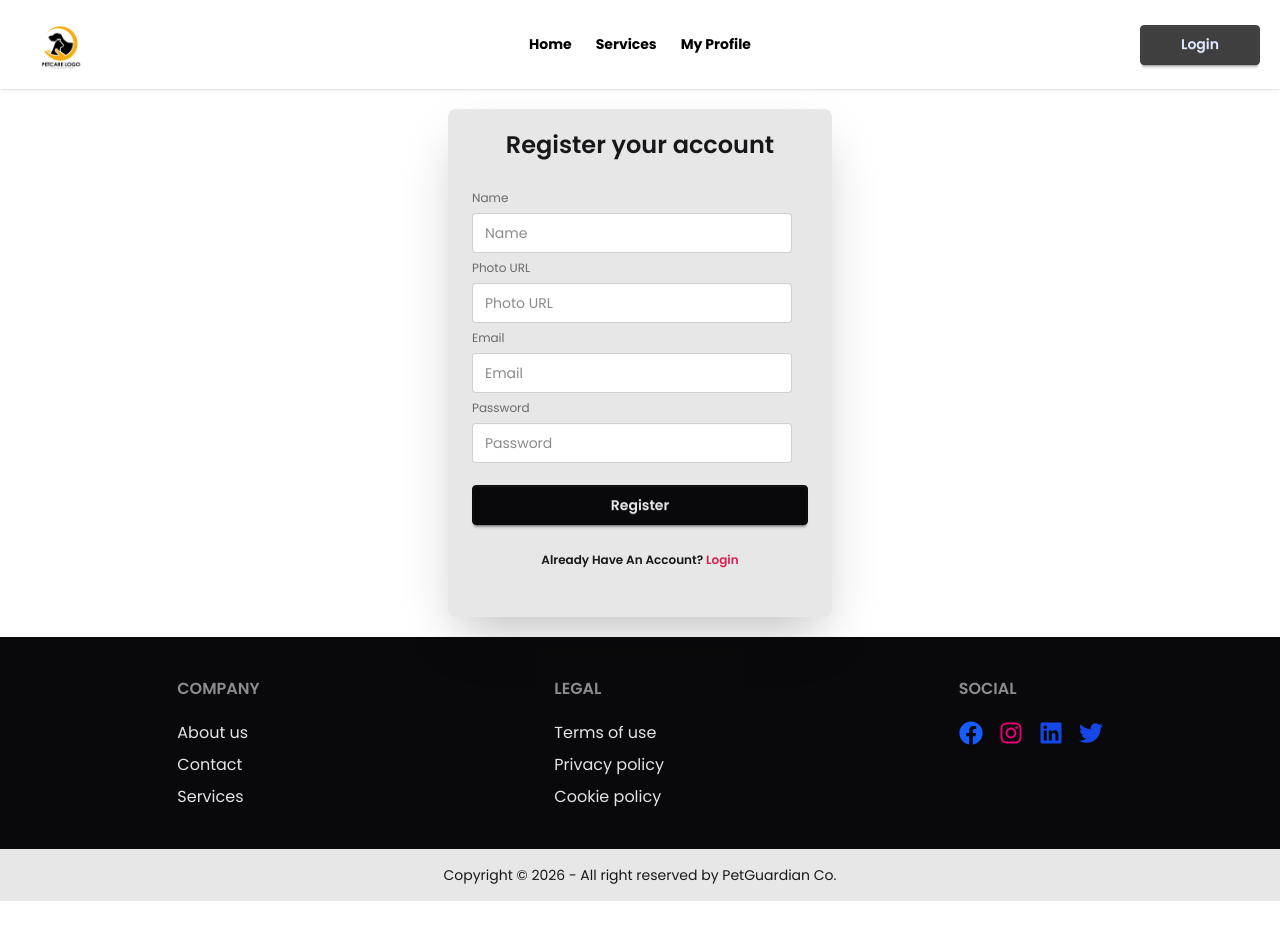
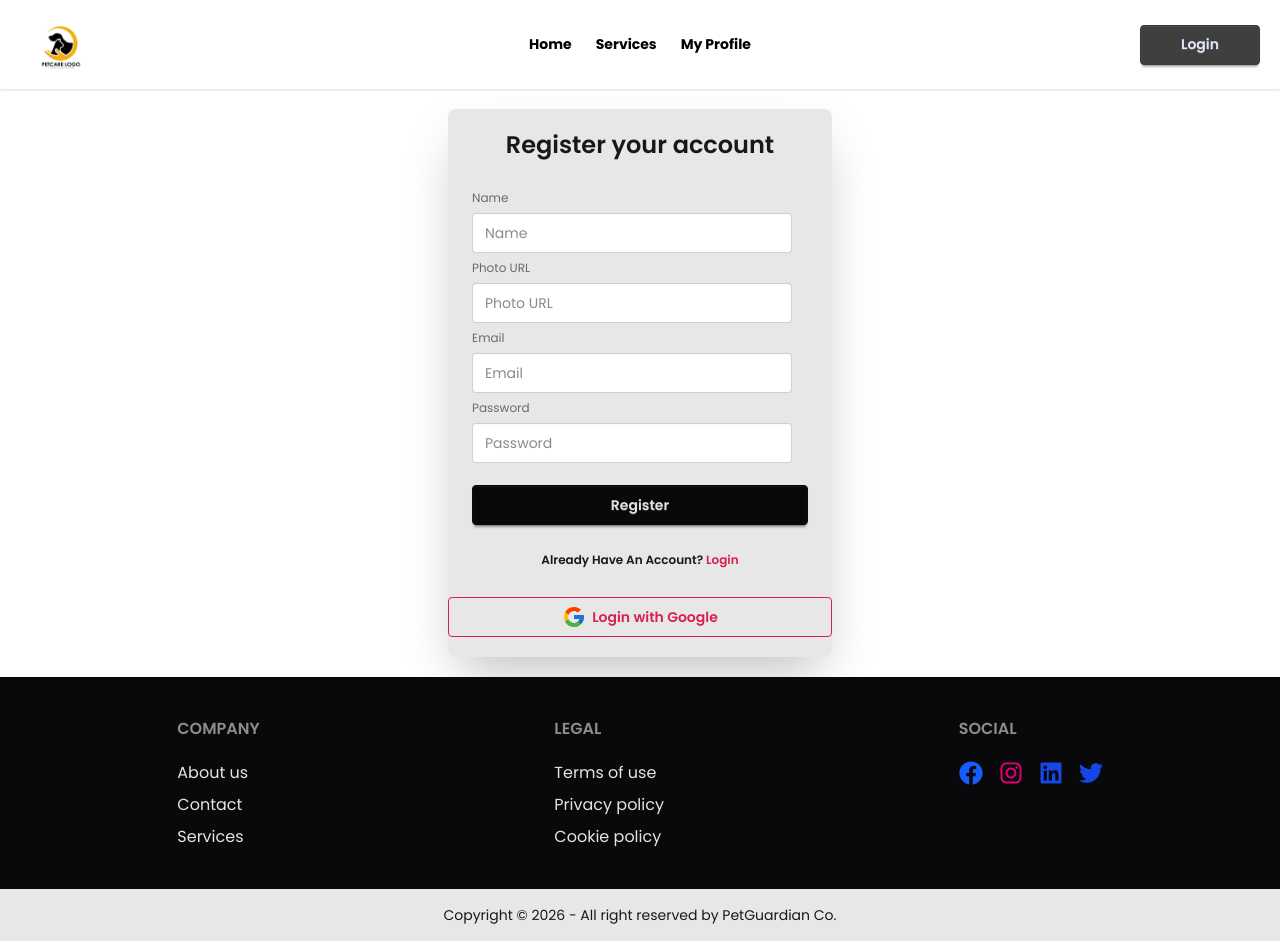
Before and after one commit to Rhcoder79/my-ph-assignment-9, a React (Vite) app: page /auth/register in a window 1280 px wide. Before the commit the page ends 901 px from the top, so only its background shows below. Built offline with nearby package versions, Linux system fonts and the light colour scheme; no server answers.

Commit message:
my profile page working

```diff
--- a/src/pages/Login.jsx
+++ b/src/pages/Login.jsx
@@ -27,6 +27,19 @@ const Login = () => {
      const email=form.em.value;
      const password =form.pass.value;
      console.log({email,password});
+       if (password.length < 6) {
+            setError("Password must be at least 6 characters long.");
+            return;
+        }
+        if (!/[A-Z]/.test(password)) {
+            setError("Password must contain at least one uppercase letter.");
+            return;
+        }
+
+        if (!/[a-z]/.test(password)) {
+            setError("Password must contain at least one lowercase letter.");
+            return;
+        }
      signIn(email,password)
      .then(result=>{
         const user=result.user;
@@ -64,7 +77,6 @@ const Login = () => {
       </form>
     <div className='space-y-3'>
 <button    onClick={handleGoogleSignIn} className="btn btn-secondary btn-outline w-full"><FcGoogle size={24} /> Login with Google </button>
-
 </div>
     </div>
         </div>
--- a/src/pages/Register.jsx
+++ b/src/pages/Register.jsx
@@ -3,11 +3,24 @@ import { Link, useLocation, useNavigate } from 'react-router';
 import { AuthContext } from '../provider/AuthProvider';
 import { updateProfile } from 'firebase/auth';
 import { toast } from 'react-toastify';
+import { FcGoogle } from 'react-icons/fc';
 const Register = () => {
-    const { createUser, setUser } = use(AuthContext);
+    const { createUser, setUser,signInWithGoogle } = use(AuthContext);
     const [error, setError] = useState("");
     const navigate = useNavigate();
     const location=useLocation();
+    const handleGoogleSignIn = () => {
+        signInWithGoogle()
+            .then((result) => {
+                const user=result.user;
+                console.log(user);
+
+                navigate(location?.state ? location.state : "/");
+            })
+            .catch((err) => {
+                setError(err.message);
+            });
+    };
     const handleRegister = (e) => {
         e.preventDefault();
         setError("");
@@ -78,6 +91,9 @@ const Register = () => {
                         </p>
                     </fieldset>
                 </form>
+                <div className='space-y-3'>
+<button    onClick={handleGoogleSignIn} className="btn btn-secondary btn-outline w-full"><FcGoogle size={24} /> Login with Google </button>
+</div>
             </div>
         </div>
     );
```
